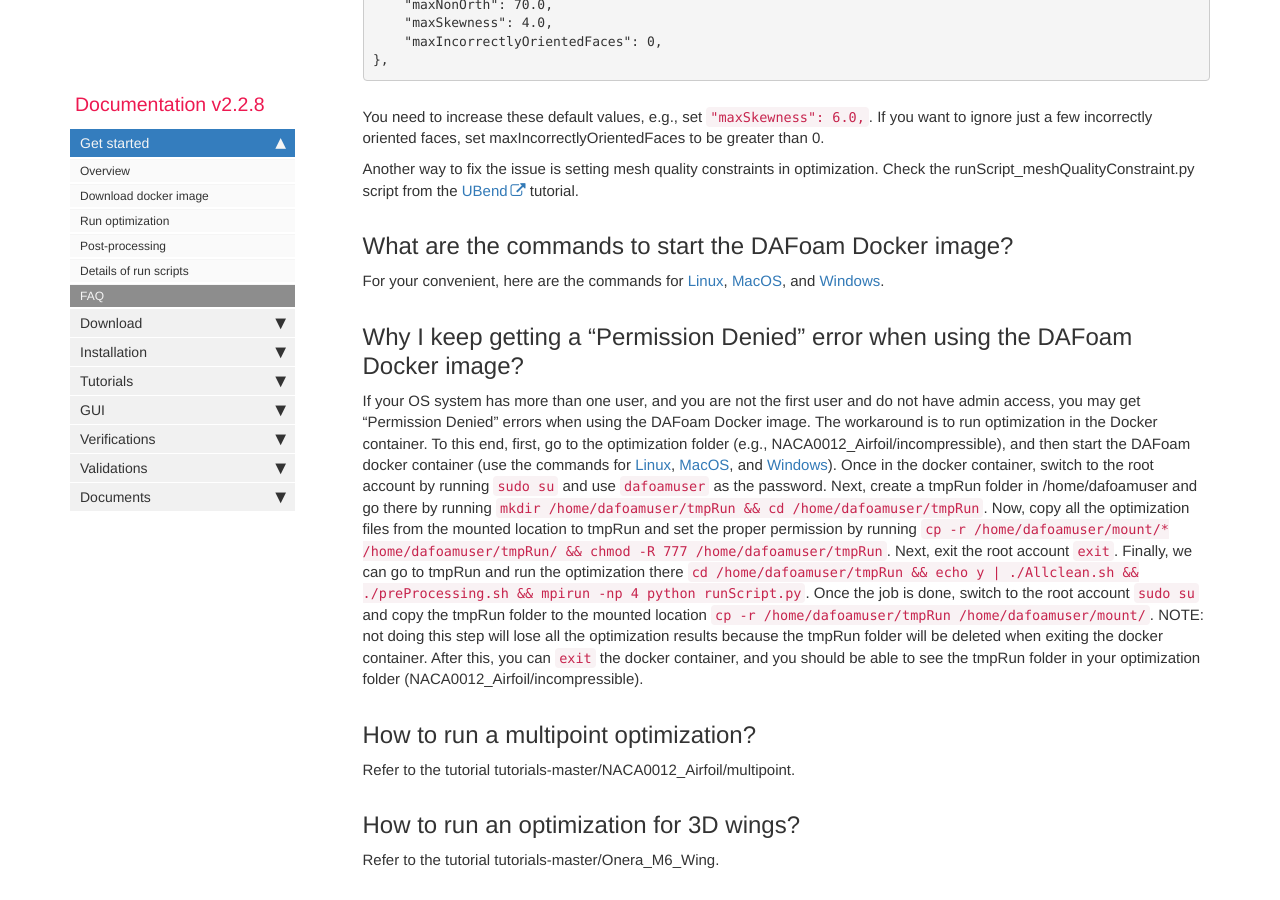
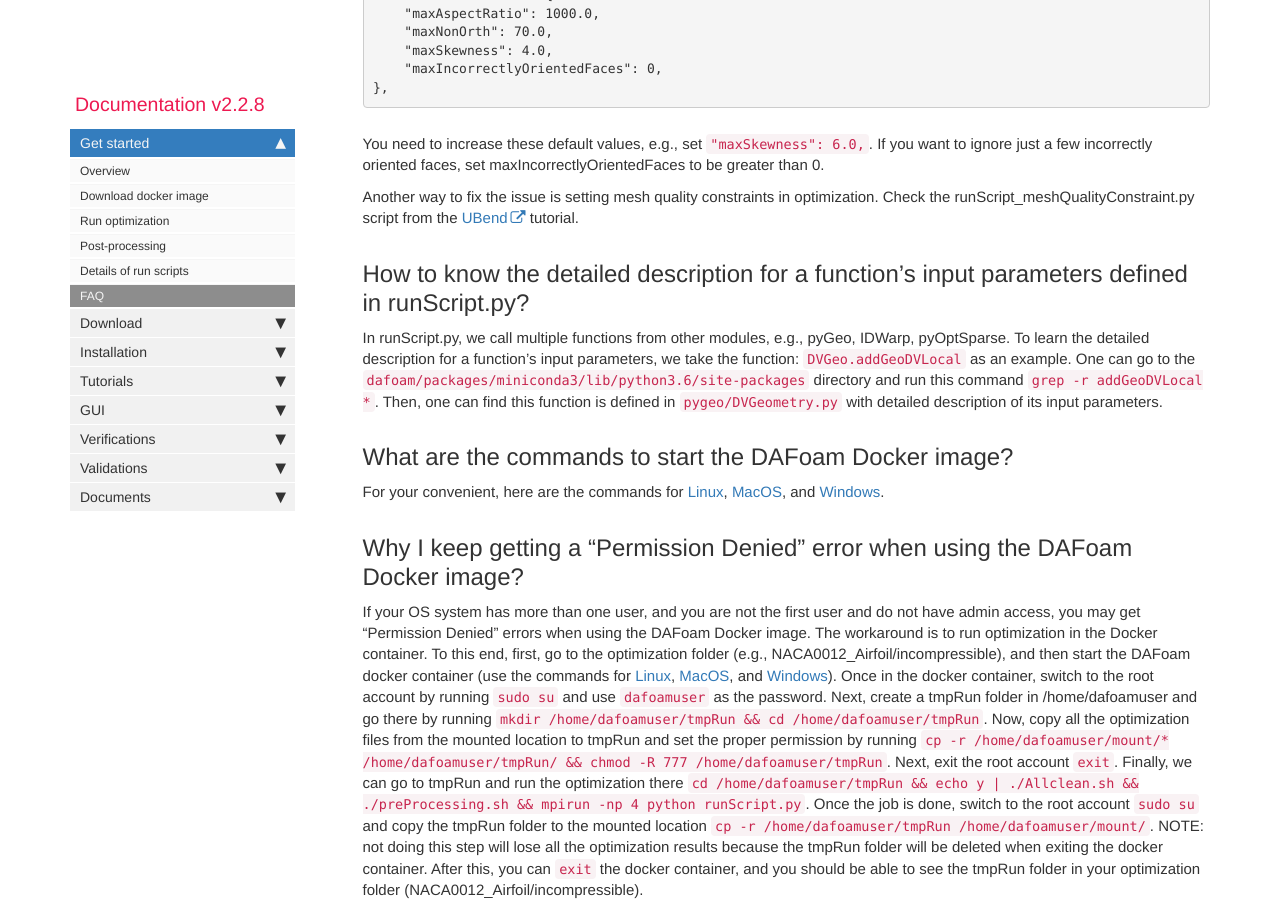
Before and after one commit to DAFoam/DAFoam.github.io, a Jekyll site: the page built from pages/mydoc/mydoc_get_started_faq.md, in a window 1280 px wide and 900 px high, scrolled down 4364 px. Built offline with Jekyll 4.4.1, drawn with Linux system fonts in a browser that asks for light colours; comment, search, counter and statistics services are not loaded; some of the changed text lies outside the part shown.

Commit message:
content update

```diff
--- a/pages/mydoc/mydoc_get_started_faq.md
+++ b/pages/mydoc/mydoc_get_started_faq.md
@@ -125,6 +125,10 @@ You need to increase these default values, e.g., set `"maxSkewness": 6.0,`. If y
 
 Another way to fix the issue is setting mesh quality constraints in optimization. Check the runScript_meshQualityConstraint.py script from the [UBend](https://github.com/DAFoam/tutorials/blob/master/UBend_Channel/runScript_meshQualityConstraint.py) tutorial.
 
+## How to know the detailed description for a function's input parameters defined in runScript.py?
+
+In runScript.py, we call multiple functions from other modules, e.g., pyGeo, IDWarp, pyOptSparse. To learn the detailed description for a function's input parameters, we take the function: `DVGeo.addGeoDVLocal` as an example. One can go to the `dafoam/packages/miniconda3/lib/python3.6/site-packages` directory and run this command `grep -r addGeoDVLocal *`. Then, one can find this function is defined in `pygeo/DVGeometry.py` with detailed description of its input parameters.
+
 ## What are the commands to start the DAFoam Docker image?
 
 For your convenient, here are the commands for [Linux](mydoc_get_started_start_docker_linux.html), [MacOS](mydoc_get_started_start_docker_mac.html), and [Windows](mydoc_get_started_start_docker_windows.html).
```
